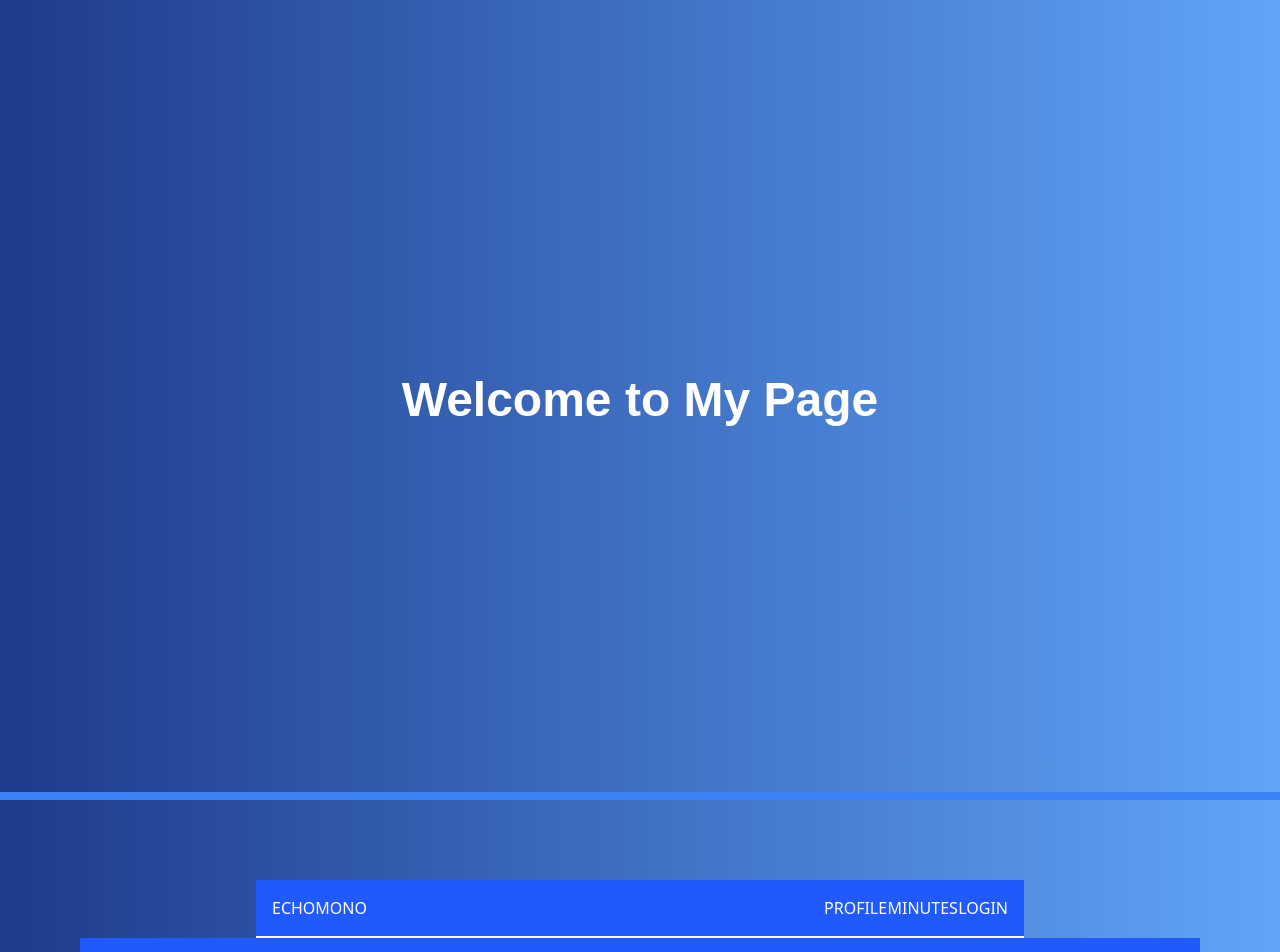
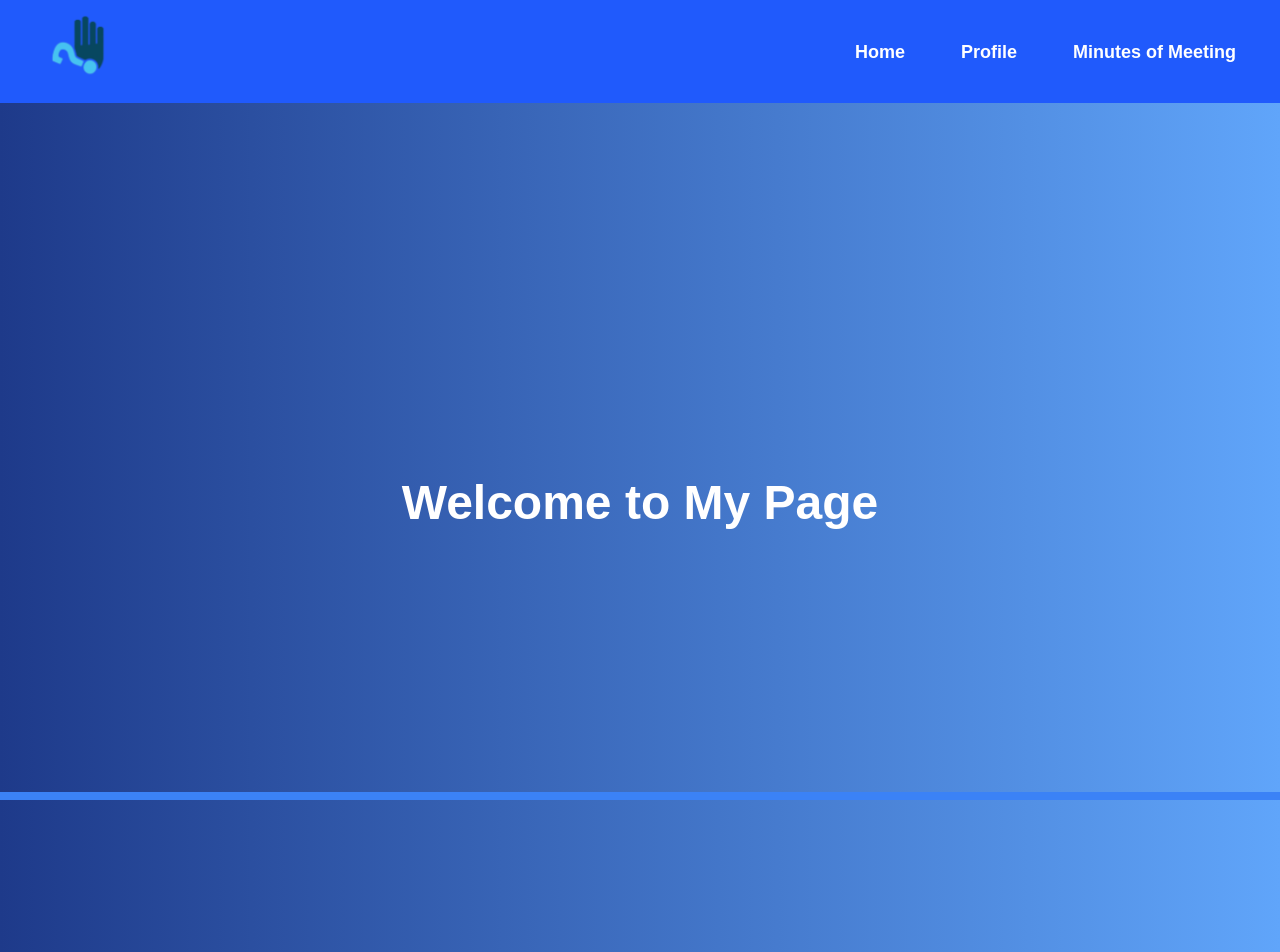
Before and after one commit to ARYANBISHWAS07/DevSoc-25, a Next.js app in the folder frontend/: page / in a window 1280 px wide. Shown: the top 952 px of the page. Built offline with nearby package versions, Linux system fonts and the light colour scheme.

Commit message:
landing page

```diff
--- a/frontend/src/app/LandingPage/firstPage1.tsx
+++ b/frontend/src/app/LandingPage/firstPage1.tsx
@@ -1,19 +1,10 @@
 import { body, nav } from 'motion/react-client';
 import React from 'react';
+import Navbar from '../components/navbar';
 
 function FirstPage1() {
     return (
         <>
-        <nav className=''>
-            <div className='bg-[rgb(32,90,252)]  mx-44 flex justify-between p-4 border-b-2 text-white border-opacity-65'>
-                <div className='font-sans font-medium'>ECHOMONO</div>
-                <div className='w-1/4 font-sans font-medium flex justify-between'>
-                    <div>PROFILE</div>
-                    <div>MINUTES</div>
-                    <div>LOGIN</div>
-                </div>
-            </div>
-        </nav>
             <div className='bg-[rgb(32,90,252)] h-screen flex items-center justify-center'>
                 <section className=" py-14"> {/* Example Tailwind classes */}
                     <div className="container mx-auto text-center">
--- a/frontend/src/app/LandingPage/mainLandingPage.tsx
+++ b/frontend/src/app/LandingPage/mainLandingPage.tsx
@@ -14,6 +14,7 @@ import {
     useTransform,
 } from "framer-motion";
 import { useRef } from "react";
+import Navbar from "../components/navbar";
 
 // Define the type for the useParallax hook
 export function useParallax(value: MotionValue<number>, distance: number) {
@@ -37,7 +38,7 @@ export function Container({ id, children }: ContainerProps) {
             ref={ref}
             className=" fixed container w-[100%] min-h-screen flex items-center justify-center relative mt-5 mr-20"
         >
-            <div className="content w-full"> {/* Full width content */ }
+            <div className="content w-full"> {/* Full width content */}
                 {children}
             </div>
             <motion.h2
@@ -62,8 +63,9 @@ export default function Parallax() {
     });
 
     return (
+        <>
+            <Navbar />
             <div className="relative w-full bg-gradient-to-r from-blue-900 to-blue-400 overflow-x-hidden"> {/* Ensure background is fixed and doesn't interfere with scrolling */}
-            {/* Static Section (Full Screen) */}
                 <div className="h-screen flex items-center justify-center z-10">
                     <h1 className="text-5xl font-bold text-white">Welcome to My Page</h1>
                 </div>
@@ -83,5 +85,6 @@ export default function Parallax() {
                     style={{ scaleX }}
                 />
             </div>
+        </>
     );
 }
```
Lines whose indentation alone changed are shown as unchanged.
